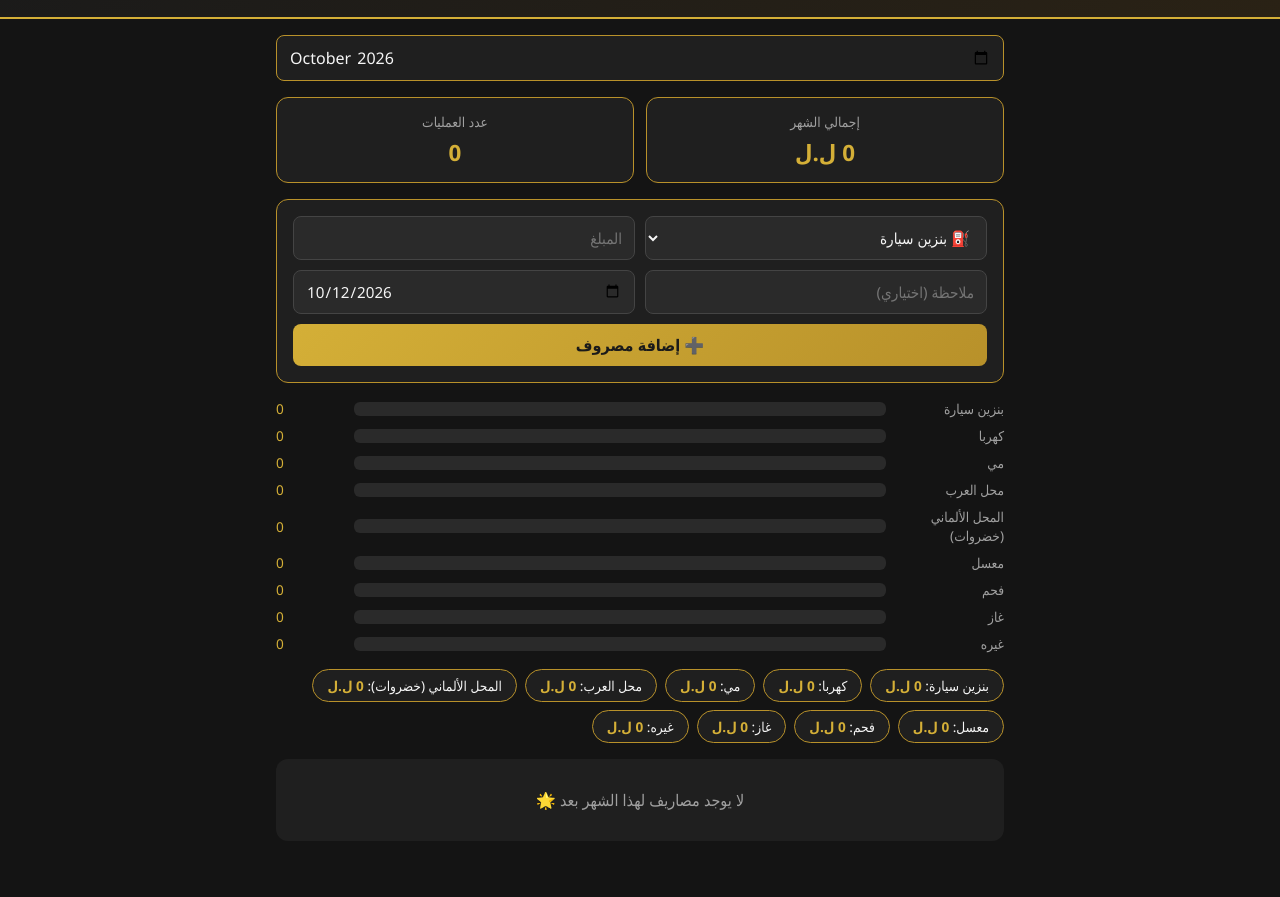
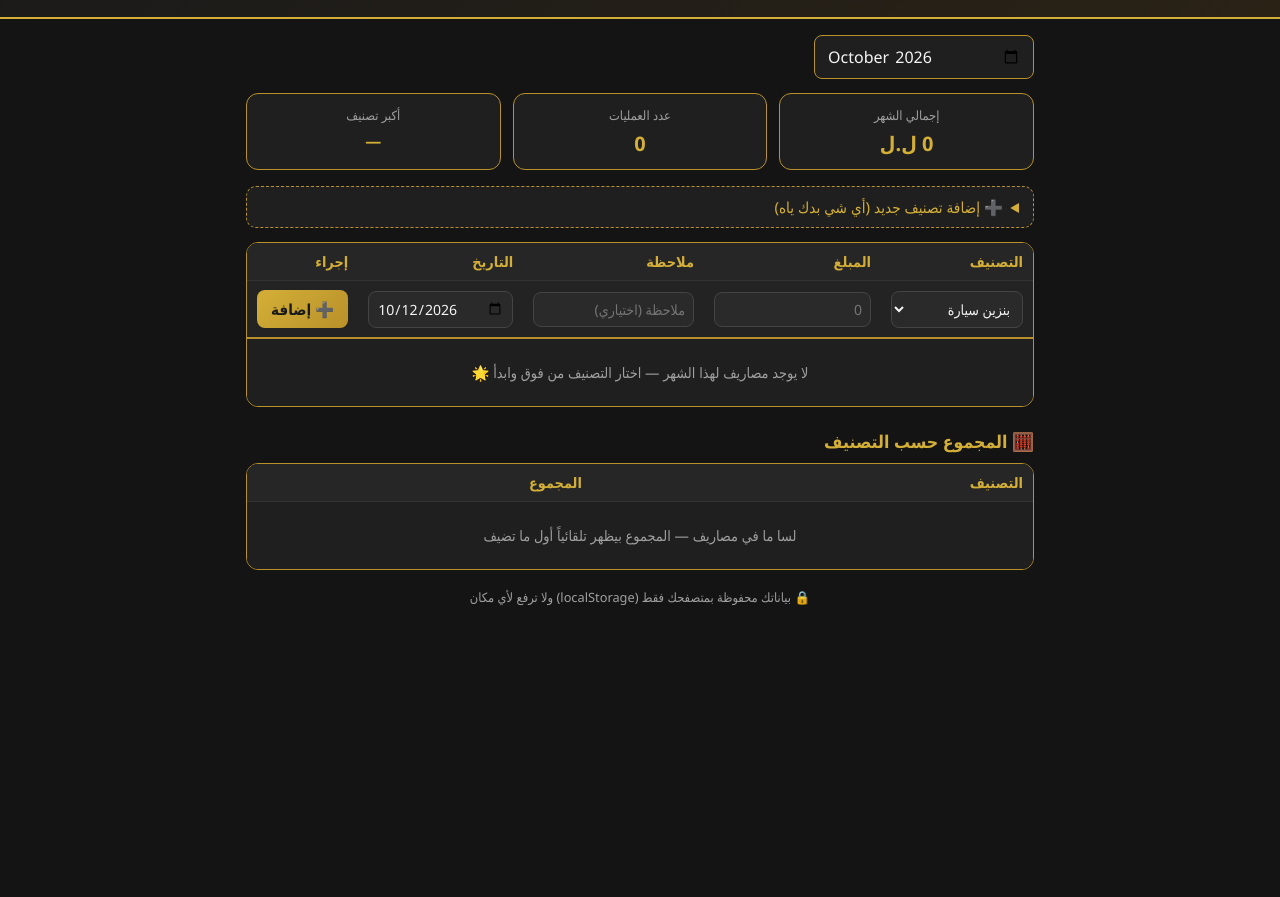
Before and after one commit to M7mdloverrr/project-10, a plain HTML site: page index.html in a window 1280 px wide. Shown: the part 81-978 px from the top of the page. After the commit the page ends 800 px from the top, so only its background shows below. Drawn offline with Linux system fonts and the light colour scheme.

Commit message:
Redesign expense tracker as simple table with quick entry, repeatable and custom categories, and bottom totals

```diff
--- a/index.html
+++ b/index.html
@@ -13,7 +13,6 @@
     --card: #1f1f1f;
     --text: #f5f5f5;
     --muted: #a0a0a0;
-    --danger: #e05252;
   }
   * { box-sizing: border-box; margin: 0; padding: 0; font-family: "Segoe UI", Tahoma, Arial, sans-serif; }
   body { background: var(--bg); color: var(--text); min-height: 100vh; padding-bottom: 40px; }
@@ -25,72 +24,74 @@
   }
   header h1 { color: var(--gold); font-size: 1.6rem; margin-bottom: 4px; }
   header p { color: var(--muted); font-size: 0.9rem; }
-  .container { max-width: 760px; margin: 0 auto; padding: 16px; }
+  .container { max-width: 820px; margin: 0 auto; padding: 16px; }
 
-  .month-bar { display: flex; gap: 10px; align-items: center; justify-content: space-between; margin-bottom: 16px; }
+  .month-bar { margin-bottom: 14px; }
   .month-bar input[type="month"] {
     background: var(--card); color: var(--text); border: 1px solid var(--gold-dark);
-    border-radius: 8px; padding: 10px 12px; font-size: 1rem; flex: 1;
+    border-radius: 8px; padding: 9px 12px; font-size: 1rem; width: 100%; max-width: 220px;
   }
 
   .summary { display: flex; gap: 12px; flex-wrap: wrap; margin-bottom: 16px; }
   .summary .card {
-    flex: 1; min-width: 150px; background: var(--card); border: 1px solid var(--gold-dark);
-    border-radius: 12px; padding: 14px; text-align: center;
+    flex: 1; min-width: 140px; background: var(--card); border: 1px solid var(--gold-dark);
+    border-radius: 12px; padding: 12px; text-align: center;
   }
-  .summary .card .label { color: var(--muted); font-size: 0.85rem; margin-bottom: 6px; }
-  .summary .card .value { color: var(--gold); font-size: 1.4rem; font-weight: bold; }
+  .summary .card .label { color: var(--muted); font-size: 0.8rem; margin-bottom: 6px; }
+  .summary .card .value { color: var(--gold); font-size: 1.25rem; font-weight: bold; }
+  .summary .card .value.small { font-size: 1rem; overflow: hidden; text-overflow: ellipsis; white-space: nowrap; }
 
-  form#expense-form {
-    background: var(--card); border: 1px solid var(--gold-dark); border-radius: 12px;
-    padding: 16px; margin-bottom: 16px; display: grid; gap: 10px;
+  details.newcat {
+    background: var(--card); border: 1px dashed var(--gold-dark);
+    border-radius: 10px; padding: 10px 14px; margin-bottom: 14px;
   }
-  .form-row { display: flex; gap: 10px; flex-wrap: wrap; }
-  .form-row > * { flex: 1; min-width: 130px; }
+  details.newcat summary { color: var(--gold); cursor: pointer; font-size: 0.95rem; }
+  details.newcat form { display: flex; gap: 8px; margin-top: 10px; flex-wrap: wrap; }
+  details.newcat input { flex: 1; min-width: 160px; }
+
   input, select {
     background: #2a2a2a; color: var(--text); border: 1px solid #444; border-radius: 8px;
-    padding: 10px 12px; font-size: 0.95rem; width: 100%;
+    padding: 9px 10px; font-size: 0.95rem; width: 100%;
   }
   input:focus, select:focus { outline: none; border-color: var(--gold); }
+
   button {
     background: linear-gradient(135deg, var(--gold), var(--gold-dark)); color: #1a1a1a;
-    border: none; border-radius: 8px; padding: 10px 18px; font-size: 1rem; font-weight: bold;
-    cursor: pointer; width: 100%;
+    border: none; border-radius: 8px; padding: 9px 14px; font-size: 0.95rem; font-weight: bold;
+    cursor: pointer; white-space: nowrap;
   }
   button:hover { filter: brightness(1.1); }
-  button.secondary { background: #333; color: var(--text); border: 1px solid #555; font-weight: normal; }
-  button.small { padding: 5px 12px; font-size: 0.8rem; width: auto; }
-
-  .categories { display: flex; gap: 8px; flex-wrap: wrap; margin-bottom: 16px; }
-  .cat-chip {
-    background: var(--card); border: 1px solid var(--gold-dark); border-radius: 20px;
-    padding: 6px 14px; font-size: 0.85rem; color: var(--text);
-  }
-  .cat-chip b { color: var(--gold); }
-
-  table { width: 100%; border-collapse: collapse; background: var(--card); border-radius: 12px; overflow: hidden; }
-  th, td { padding: 10px 12px; text-align: right; border-bottom: 1px solid #333; font-size: 0.9rem; }
-  th { background: #262626; color: var(--gold); }
-  tr:last-child td { border-bottom: none; }
-  td.amount { color: var(--gold); font-weight: bold; white-space: nowrap; }
-  td.date { color: var(--muted); white-space: nowrap; }
-  td.actions { white-space: nowrap; }
-  td.actions button { display: inline-block; width: auto; margin-inline-start: 6px; padding: 4px 10px; font-size: 0.75rem; }
+  .btn-sm { padding: 4px 10px; font-size: 0.75rem; }
   .btn-del { background: #5a2222; color: #ff9a9a; }
   .btn-edit { background: #333; color: var(--text); border: 1px solid #555; }
 
-  .empty { text-align: center; color: var(--muted); padding: 30px 10px; background: var(--card); border-radius: 12px; }
+  .table-wrap { overflow-x: auto; border: 1px solid var(--gold-dark); border-radius: 12px; }
+  table { width: 100%; border-collapse: collapse; background: var(--card); }
+  th, td { padding: 9px 10px; text-align: right; border-bottom: 1px solid #333; font-size: 0.9rem; }
+  th { background: #262626; color: var(--gold); white-space: nowrap; }
+  tbody tr:last-child td { border-bottom: none; }
+  td.amount { color: var(--gold); font-weight: bold; white-space: nowrap; }
+  td.date { color: var(--muted); white-space: nowrap; }
+  td.actions { white-space: nowrap; text-align: left; }
 
-  .bar-chart { display: grid; gap: 8px; margin-bottom: 16px; }
-  .bar-row { display: grid; grid-template-columns: 110px 1fr 70px; gap: 8px; align-items: center; font-size: 0.85rem; }
-  .bar-row .name { color: var(--muted); }
-  .bar-row .track { background: #2a2a2a; border-radius: 6px; height: 14px; overflow: hidden; }
-  .bar-row .fill { background: linear-gradient(90deg, var(--gold), var(--gold-light)); height: 100%; border-radius: 6px; }
-  .bar-row .val { color: var(--gold); text-align: left; }
+  #add-row td { background: #232323; border-bottom: 2px solid var(--gold-dark); }
+  #add-row input, #add-row select { padding: 7px 8px; font-size: 0.88rem; }
 
-  @media (max-width: 480px) {
-    .bar-row { grid-template-columns: 90px 1fr 60px; }
-    th, td { padding: 8px; font-size: 0.8rem; }
+  tr.empty-row td { text-align: center; color: var(--muted); padding: 24px 10px; }
+
+  h2.section { color: var(--gold); font-size: 1.1rem; margin: 22px 0 10px; }
+  .totals td.bar-cell { width: 40%; }
+  .bar-track { background: #2a2a2a; border-radius: 6px; height: 12px; overflow: hidden; }
+  .bar-fill { background: linear-gradient(90deg, var(--gold), var(--gold-light)); height: 100%; border-radius: 6px; }
+  tr.grand td { background: #2a2215; border-top: 2px solid var(--gold); font-size: 1rem; }
+  tr.grand td.name { color: var(--gold); font-weight: bold; }
+  tr.grand td.total { color: var(--gold); font-weight: bold; font-size: 1.15rem; }
+
+  .foot-note { text-align: center; color: var(--muted); font-size: 0.8rem; margin-top: 18px; }
+
+  @media (max-width: 520px) {
+    th, td { padding: 7px 6px; font-size: 0.78rem; }
+    .summary .card .value { font-size: 1.05rem; }
   }
 </style>
 </head>
@@ -98,7 +99,7 @@
 
 <header>
   <h1>📊 مصروف الشهر</h1>
-  <p>نظّم مصاريفك: بنزين، كهربا، مي، المحل، معسل، فحم، غاز وأكثر</p>
+  <p>اختار التصنيف، دخّل الرقم، واضغط إضافة — والجدول يحسب الكل بالأخير</p>
 </header>
 
 <div class="container">
@@ -116,61 +117,85 @@
       <div class="label">عدد العمليات</div>
       <div class="value" id="count-items">0</div>
     </div>
+    <div class="card">
+      <div class="label">أكبر تصنيف</div>
+      <div class="value small" id="top-cat">—</div>
+    </div>
   </div>
 
-  <form id="expense-form" onsubmit="saveExpense(event)">
-    <input type="hidden" id="edit-id" value="">
-    <div class="form-row">
-      <select id="exp-category" required>
-        <option value="بنزين سيارة">⛽ بنزين سيارة</option>
-        <option value="كهربا">💡 كهربا</option>
-        <option value="مي">💧 مي</option>
-        <option value="محل العرب">🏪 محل العرب</option>
-        <option value="المحل الألماني (خضروات)">🥬 المحل الألماني (خضروات)</option>
-        <option value="معسل">💨 معسل</option>
-        <option value="فحم">🔥 فحم</option>
-        <option value="غاز">🛒 غاز</option>
-        <option value="غيره">📦 غيره</option>
-      </select>
-      <input type="number" id="exp-amount" placeholder="المبلغ" step="0.01" min="0" required>
-    </div>
-    <div class="form-row">
-      <input type="text" id="exp-note" placeholder="ملاحظة (اختياري)">
-      <input type="date" id="exp-date" required>
-    </div>
-    <div class="form-row">
-      <button type="submit" id="btn-save">➕ إضافة مصروف</button>
-      <button type="button" class="secondary" id="btn-cancel" style="display:none" onclick="resetForm()">إلغاء التعديل</button>
-    </div>
+  <details class="newcat">
+    <summary>➕ إضافة تصنيف جديد (أي شي بدك ياه)</summary>
+    <form onsubmit="addCategory(event)">
+      <input type="text" id="new-cat-input" placeholder="مثلاً: صيانة سيارة، مدارس، خبز..." maxlength="30">
+      <button type="submit" class="btn-sm">أضف التصنيف</button>
     </form>
+  </details>
 
-  <div class="bar-chart" id="bar-chart"></div>
-
-  <div class="categories" id="cat-chips"></div>
-
-  <table>
+  <div class="table-wrap">
+    <table id="exp-table">
       <thead>
         <tr>
           <th>التصنيف</th>
           <th>المبلغ</th>
-        <th>الملاحظة</th>
+          <th>ملاحظة</th>
           <th>التاريخ</th>
-        <th>إجراءات</th>
+          <th>إجراء</th>
         </tr>
       </thead>
-    <tbody id="exp-table"></tbody>
+      <tbody>
+        <tr id="add-row">
+          <td><select id="cat-select"></select></td>
+          <td><input type="number" id="exp-amount" placeholder="0" step="0.01" min="0" onkeydown="keyAdd(event)"></td>
+          <td><input type="text" id="exp-note" placeholder="ملاحظة (اختياري)" onkeydown="keyAdd(event)"></td>
+          <td><input type="date" id="exp-date" onkeydown="keyAdd(event)"></td>
+          <td>
+            <input type="hidden" id="edit-id" value="">
+            <button type="button" id="btn-add" onclick="saveExpense()">➕ إضافة</button>
+          </td>
+        </tr>
+        <tr class="empty-row" id="empty-row">
+          <td colspan="5">لا يوجد مصاريف لهذا الشهر — اختار التصنيف من فوق وابدأ 🌟</td>
+        </tr>
+      </tbody>
+      <tbody id="exp-rows"></tbody>
     </table>
-  <div class="empty" id="empty-msg" style="display:none">لا يوجد مصاريف لهذا الشهر بعد 🌟</div>
+  </div>
+
+  <h2 class="section">🧮 المجموع حسب التصنيف</h2>
+  <div class="table-wrap">
+    <table class="totals">
+      <thead>
+        <tr><th>التصنيف</th><th></th><th>المجموع</th></tr>
+      </thead>
+      <tbody id="totals-rows"></tbody>
+    </table>
+  </div>
+
+  <p class="foot-note">🔒 بياناتك محفوظة بمتصفحك فقط (localStorage) ولا ترفع لأي مكان</p>
 
 </div>
 
 <script>
-const CATS = ["بنزين سيارة","كهربا","مي","محل العرب","المحل الألماني (خضروات)","معسل","فحم","غاز","غيره"];
+const DEFAULT_CATS = [
+  "بنزين سيارة", "كهربا", "مي", "غاز", "فحم", "معسل",
+  "خبز", "خضار وفواكه", "طعام بيت", "محل العرب", "المحل الألماني (خضروات)",
+  "إيجار بيت", "انترنت وتلفون", "أدوية", "منظفات", "صيانة بيت", "أطفال", "غيره"
+];
+const CATS_KEY = "custom-cats-v1";
 const STORE_KEY = "expenses-v1";
 
+function loadCats() {
+  let custom = [];
+  try { custom = JSON.parse(localStorage.getItem(CATS_KEY)) || []; } catch (e) { custom = []; }
+  if (!Array.isArray(custom)) custom = [];
+  const extra = custom.filter(function (c) {
+    return typeof c === "string" && c.trim() && DEFAULT_CATS.indexOf(c) === -1;
+  });
+  return DEFAULT_CATS.concat(extra);
+}
+
 function loadAll() {
-  try { return JSON.parse(localStorage.getItem(STORE_KEY)) || []; }
-  catch { return []; }
+  try { return JSON.parse(localStorage.getItem(STORE_KEY)) || []; } catch (e) { return []; }
 }
 function saveAll(list) { localStorage.setItem(STORE_KEY, JSON.stringify(list)); }
 
@@ -179,140 +204,195 @@ function currentMonth() { return document.getElementById("month-picker").value;
 function monthItems() {
   const m = currentMonth();
   if (!m) return [];
-  return loadAll().filter(e => e.date.startsWith(m));
-}
-
-function render() {
-  const items = monthItems();
-  const total = items.reduce((s, e) => s + Number(e.amount), 0);
-  document.getElementById("total-month").textContent = fmt(total);
-  document.getElementById("count-items").textContent = items.length;
-
-  renderChips(items);
-  renderBars(items);
-  renderTable(items);
+  return loadAll().filter(function (e) { return e.date && e.date.indexOf(m) === 0; });
 }
 
 function fmt(n) {
   return new Intl.NumberFormat("ar", { maximumFractionDigits: 2 }).format(n) + " ل.ل";
 }
 
-function renderChips(items) {
-  const box = document.getElementById("cat-chips");
-  const sums = {};
-  CATS.forEach(c => sums[c] = 0);
-  items.forEach(e => { if (sums[e.category] !== undefined) sums[e.category] += Number(e.amount); });
-  box.innerHTML = CATS.map(c =>
-    `<span class="cat-chip">${c}: <b>${fmt(sums[c])}</b></span>`
-  ).join("");
+function escapeHtml(s) {
+  return String(s).replace(/[&<>"']/g, function (c) {
+    return { "&": "&" + "amp;", "<": "&" + "lt;", ">": "&" + "gt;", '"': "&" + "quot;", "'": "&" + "#39;" }[c];
+  });
 }
 
-function renderBars(items) {
-  const box = document.getElementById("bar-chart");
-  const sums = {};
-  CATS.forEach(c => sums[c] = 0);
-  items.forEach(e => { if (sums[e.category] !== undefined) sums[e.category] += Number(e.amount); });
-  const max = Math.max(...CATS.map(c => sums[c]), 1);
-  box.innerHTML = CATS.map(c => `
-    <div class="bar-row">
-      <span class="name">${c}</span>
-      <span class="track"><span class="fill" style="width:${(sums[c]/max*100).toFixed(1)}%"></span></span>
-      <span class="val">${Intl.NumberFormat("ar",{maximumFractionDigits:0}).format(sums[c])}</span>
-    </div>`).join("");
+function newId() {
+  if (typeof crypto !== "undefined" && crypto.randomUUID) return crypto.randomUUID();
+  return "id-" + Date.now() + "-" + Math.random().toString(36).slice(2);
 }
 
-function renderTable(items) {
-  const tbody = document.getElementById("exp-table");
-  const empty = document.getElementById("empty-msg");
-  const table = document.querySelector("table");
+function computeTotals(items) {
+  const by = {};
+  items.forEach(function (e) {
+    const c = e.category;
+    by[c] = (by[c] || 0) + Number(e.amount);
+  });
+  const cats = Object.keys(by)
+    .map(function (c) { return { cat: c, total: by[c] }; })
+    .sort(function (a, b) { return b.total - a.total; });
+  const grand = cats.reduce(function (s, x) { return s + x.total; }, 0);
+  return { cats: cats, grand: grand };
+}
+
+function fillCategorySelect() {
+  const sel = document.getElementById("cat-select");
+  const prev = sel.value;
+  const cats = loadCats();
+  sel.innerHTML = cats
+    .map(function (c) { return '<option value="' + escapeHtml(c) + '">' + escapeHtml(c) + "</option>"; })
+    .join("");
+  if (prev && cats.indexOf(prev) !== -1) sel.value = prev;
+}
+
+function render() {
+  const items = monthItems();
+  const t = computeTotals(items);
+  document.getElementById("total-month").textContent = fmt(t.grand);
+  document.getElementById("count-items").textContent = items.length;
+  document.getElementById("top-cat").textContent = t.cats.length ? t.cats[0].cat : "—";
+  fillCategorySelect();
+  renderEntries(items);
+  renderTotals(t);
+}
+
+function renderEntries(items) {
+  const tbody = document.getElementById("exp-rows");
+  const empty = document.getElementById("empty-row");
   tbody.innerHTML = "";
-  if (items.length === 0) {
-    table.style.display = "none";
-    empty.style.display = "block";
-    return;
-  }
-  table.style.display = "table";
-  empty.style.display = "none";
-  const sorted = [...items].sort((a, b) => b.date.localeCompare(a.date));
-  sorted.forEach(e => {
+  empty.style.display = items.length ? "none" : "table-row";
+  const sorted = items.slice().sort(function (a, b) {
+    return String(b.date).localeCompare(String(a.date));
+  });
+  sorted.forEach(function (e) {
     const tr = document.createElement("tr");
-    tr.innerHTML = `
-      <td>${e.category}</td>
-      <td class="amount">${fmt(e.amount)}</td>
-      <td>${e.note ? escapeHtml(e.note) : "—"}</td>
-      <td class="date">${e.date}</td>
-      <td class="actions">
-        <button class="btn-edit" onclick="startEdit('${e.id}')">✏️ تعديل</button>
-        <button class="btn-del" onclick="delExpense('${e.id}')">🗑️ حذف</button>
-      </td>`;
+    tr.innerHTML =
+      "<td>" + escapeHtml(e.category) + "</td>" +
+      "<td class='amount'>" + fmt(e.amount) + "</td>" +
+      "<td>" + (e.note ? escapeHtml(e.note) : "—") + "</td>" +
+      "<td class='date'>" + escapeHtml(e.date) + "</td>" +
+      "<td class='actions'>" +
+        "<button class='btn-edit btn-sm' onclick=\"startEdit('" + e.id + "')\">✏️</button> " +
+        "<button class='btn-del btn-sm' onclick=\"delExpense('" + e.id + "')\">🗑️</button>" +
+      "</td>";
     tbody.appendChild(tr);
   });
 }
 
-function escapeHtml(s) {
-  return s.replace(/[&<>"']/g, c => ({
-    "&": "&" + "amp;",
-    "<": "&" + "lt;",
-    ">": "&" + "gt;",
-    '"': "&" + "quot;",
-    "'": "&" + "#39;"
-  })[c]);
+function renderTotals(t) {
+  const tbody = document.getElementById("totals-rows");
+  if (!t.cats.length) {
+    tbody.innerHTML = "<tr class='empty-row'><td colspan='3'>لسا ما في مصاريف — المجموع بيظهر تلقائياً أول ما تضيف</td></tr>";
+    return;
+  }
+  const max = Math.max.apply(null, t.cats.map(function (x) { return x.total; }));
+  let html = t.cats.map(function (x) {
+    const pct = (x.total / max * 100).toFixed(1);
+    return "<tr>" +
+      "<td>" + escapeHtml(x.cat) + "</td>" +
+      "<td class='bar-cell'><div class='bar-track'><div class='bar-fill' style='width:" + pct + "%'></div></div></td>" +
+      "<td class='amount'>" + fmt(x.total) + "</td>" +
+    "</tr>";
+  }).join("");
+  html += "<tr class='grand'>" +
+    "<td class='name'>الإجمالي الكلي</td>" +
+    "<td></td>" +
+    "<td class='total'>" + fmt(t.grand) + "</td>" +
+  "</tr>";
+  tbody.innerHTML = html;
 }
 
-function saveExpense(ev) {
-  ev.preventDefault();
+function keyAdd(ev) {
+  if (ev.key === "Enter") { ev.preventDefault(); saveExpense(); }
+  if (ev.key === "Escape") { resetRow(); }
+}
+
+function saveExpense() {
+  const amountInput = document.getElementById("exp-amount");
+  const amount = parseFloat(amountInput.value);
+  if (!amount || amount <= 0) {
+    alert("دخّل المبلغ أول");
+    amountInput.focus();
+    return;
+  }
   const id = document.getElementById("edit-id").value;
   const exp = {
-    id: id || crypto.randomUUID(),
-    category: document.getElementById("exp-category").value,
-    amount: parseFloat(document.getElementById("exp-amount").value),
+    id: id || newId(),
+    category: document.getElementById("cat-select").value,
+    amount: amount,
     note: document.getElementById("exp-note").value.trim(),
-    date: document.getElementById("exp-date").value
+    date: document.getElementById("exp-date").value || todayISO()
   };
   const all = loadAll();
-  const idx = all.findIndex(e => e.id === exp.id);
+  const idx = all.findIndex(function (e) { return e.id === exp.id; });
   if (idx >= 0) all[idx] = exp; else all.push(exp);
   saveAll(all);
-  resetForm();
+  resetRow();
   render();
+  amountInput.focus();
 }
 
 function startEdit(id) {
-  const e = loadAll().find(x => x.id === id);
+  const e = loadAll().find(function (x) { return x.id === id; });
   if (!e) return;
+  fillCategorySelect();
+  const sel = document.getElementById("cat-select");
+  if (loadCats().indexOf(e.category) === -1) {
+    const opt = document.createElement("option");
+    opt.value = e.category;
+    opt.textContent = e.category;
+    sel.appendChild(opt);
+  }
+  sel.value = e.category;
   document.getElementById("edit-id").value = e.id;
-  document.getElementById("exp-category").value = e.category;
   document.getElementById("exp-amount").value = e.amount;
   document.getElementById("exp-note").value = e.note || "";
   document.getElementById("exp-date").value = e.date;
-  document.getElementById("btn-save").textContent = "💾 حفظ التعديل";
-  document.getElementById("btn-cancel").style.display = "inline-block";
-  window.scrollTo({ top: 0, behavior: "smooth" });
+  document.getElementById("btn-add").textContent = "💾 حفظ";
+  document.getElementById("exp-amount").focus();
 }
 
 function delExpense(id) {
   if (!confirm("متأكد إنك بدك تحذف هالمصروف؟")) return;
-  saveAll(loadAll().filter(e => e.id !== id));
+  saveAll(loadAll().filter(function (e) { return e.id !== id; }));
+  if (document.getElementById("edit-id").value === id) resetRow();
   render();
 }
 
-function resetForm() {
-  document.getElementById("expense-form").reset();
+function resetRow() {
   document.getElementById("edit-id").value = "";
-  document.getElementById("btn-save").textContent = "➕ إضافة مصروف";
-  document.getElementById("btn-cancel").style.display = "none";
+  document.getElementById("exp-amount").value = "";
+  document.getElementById("exp-note").value = "";
+  document.getElementById("btn-add").textContent = "➕ إضافة";
   setToday();
 }
 
-function setToday() {
-  const now = new Date();
-  const iso = new Date(now.getTime() - now.getTimezoneOffset()*60000).toISOString().slice(0,10);
-  document.getElementById("exp-date").value = iso;
+function addCategory(ev) {
+  ev.preventDefault();
+  const inp = document.getElementById("new-cat-input");
+  const name = inp.value.trim();
+  if (!name) { alert("اكتب اسم التصنيف"); return; }
+  const cats = loadCats();
+  if (cats.indexOf(name) !== -1) { alert("التصنيف موجود أصلاً"); return; }
+  let custom = [];
+  try { custom = JSON.parse(localStorage.getItem(CATS_KEY)) || []; } catch (e) { custom = []; }
+  if (!Array.isArray(custom)) custom = [];
+  custom.push(name);
+  localStorage.setItem(CATS_KEY, JSON.stringify(custom));
+  inp.value = "";
+  fillCategorySelect();
+  document.getElementById("cat-select").value = name;
+  render();
 }
 
+function todayISO() {
+  const n = new Date();
+  return new Date(n.getTime() - n.getTimezoneOffset() * 60000).toISOString().slice(0, 10);
+}
+function setToday() { document.getElementById("exp-date").value = todayISO(); }
+
 (function init() {
-  const now = new Date();
-  document.getElementById("month-picker").value = now.toISOString().slice(0,7);
+  document.getElementById("month-picker").value = new Date().toISOString().slice(0, 7);
   setToday();
   render();
 })();
```
Lines whose indentation alone changed are shown as unchanged.
